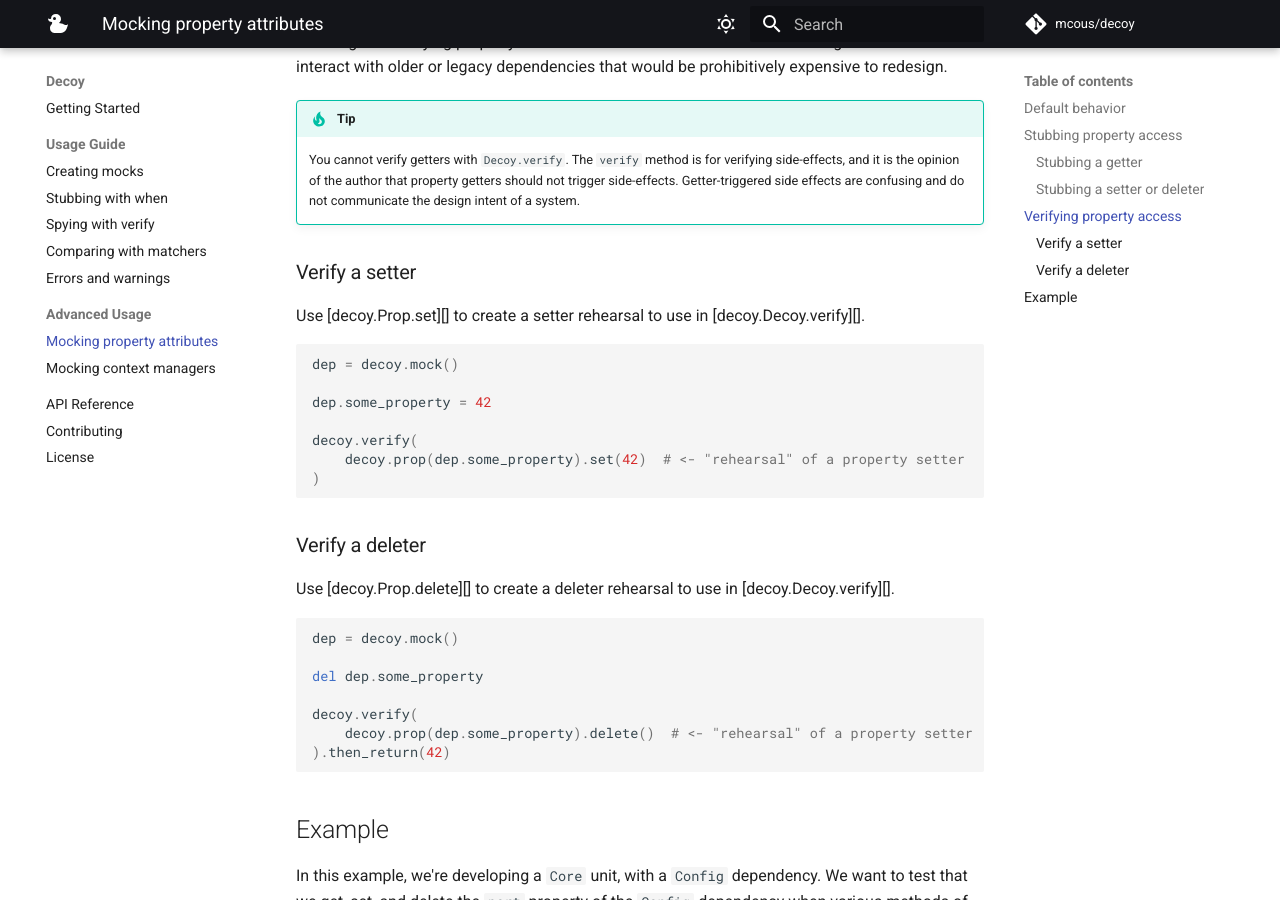
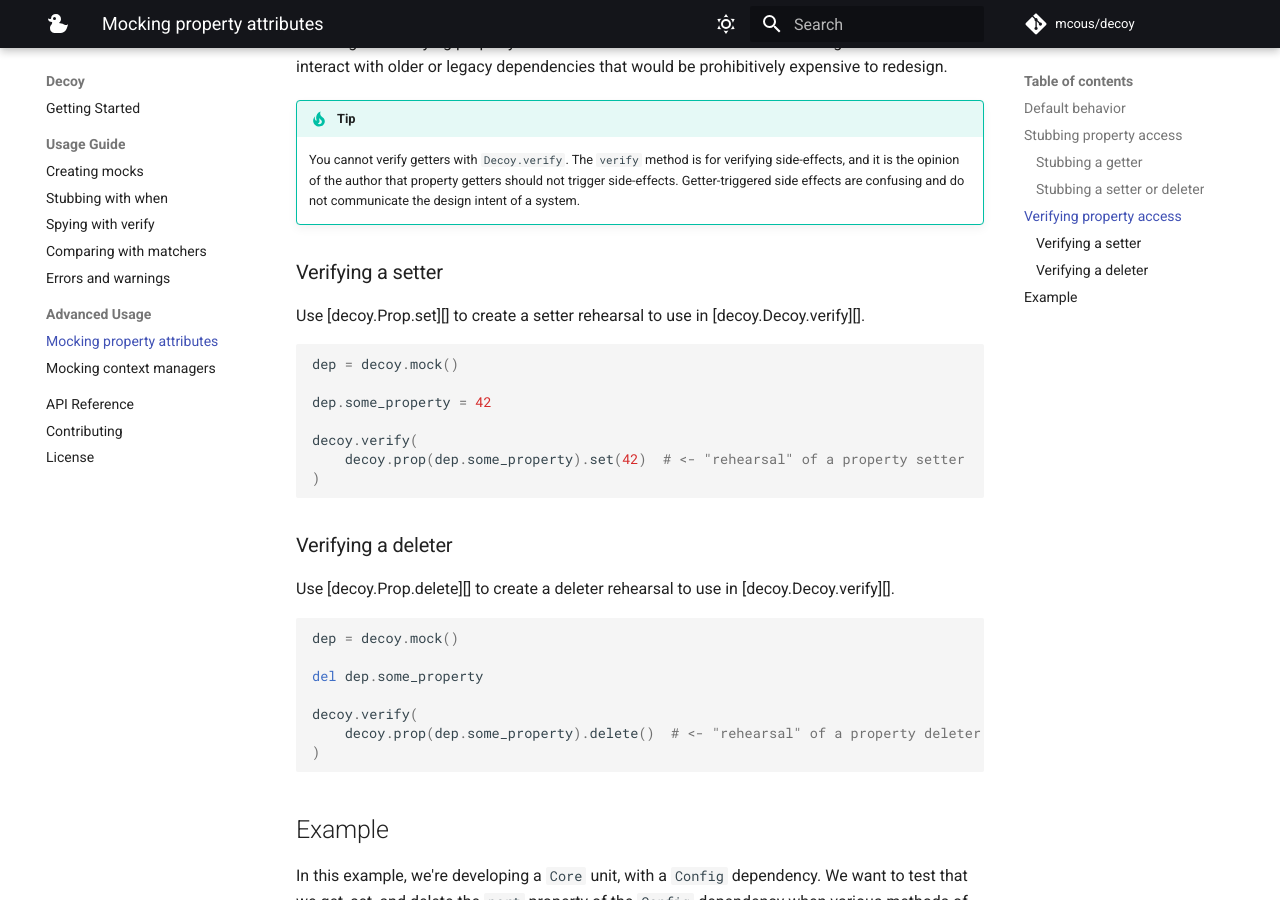
Before and after one commit to mcous/decoy, an MkDocs documentation site: the page built from docs/advanced/properties.md, in a window 1280 px wide and 900 px high, scrolled down 2144 px. Built offline with MkDocs 1.6.1 and Material for MkDocs 9.7.7, drawn with Linux system fonts in a browser that asks for light colours; comment, search, counter and statistics services are not loaded.

Commit message:
docs(properties): fix typos

````diff
--- a/docs/advanced/properties.md
+++ b/docs/advanced/properties.md
@@ -92,7 +92,7 @@
 
     You cannot verify getters with `Decoy.verify`. The `verify` method is for verifying side-effects, and it is the opinion of the author that property getters should not trigger side-effects. Getter-triggered side effects are confusing and do not communicate the design intent of a system.
 
-### Verify a setter
+### Verifying a setter
 
 Use [decoy.Prop.set][] to create a setter rehearsal to use in [decoy.Decoy.verify][].
 
@@ -106,7 +106,7 @@
 )
 ```
 
-### Verify a deleter
+### Verifying a deleter
 
 Use [decoy.Prop.delete][] to create a deleter rehearsal to use in [decoy.Decoy.verify][].
 
@@ -116,8 +116,8 @@
 del dep.some_property
 
 decoy.verify(
-    decoy.prop(dep.some_property).delete()  # <- "rehearsal" of a property setter
-).then_return(42)
+    decoy.prop(dep.some_property).delete()  # <- "rehearsal" of a property deleter
+)
 ```
 
 ## Example
````
